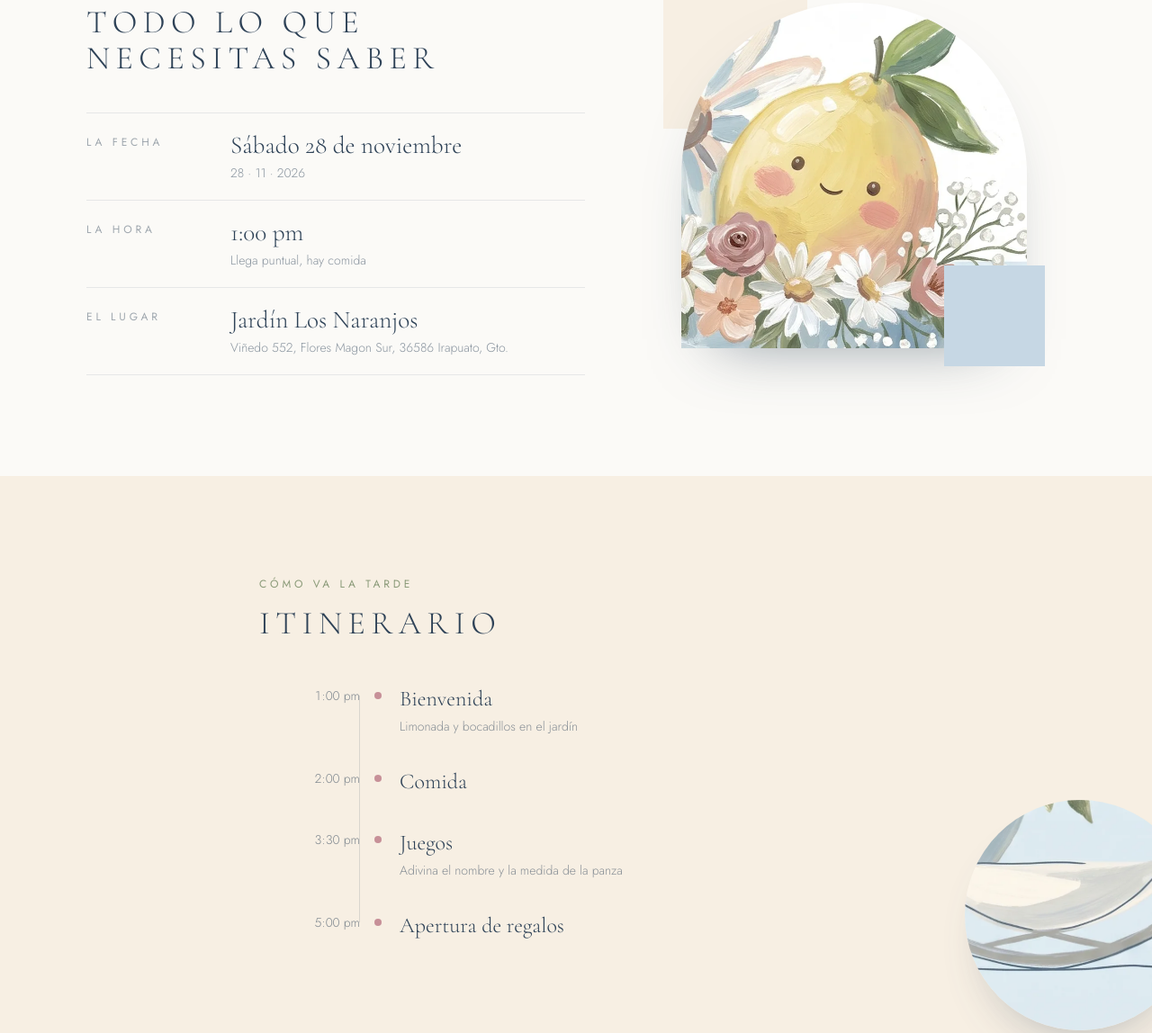
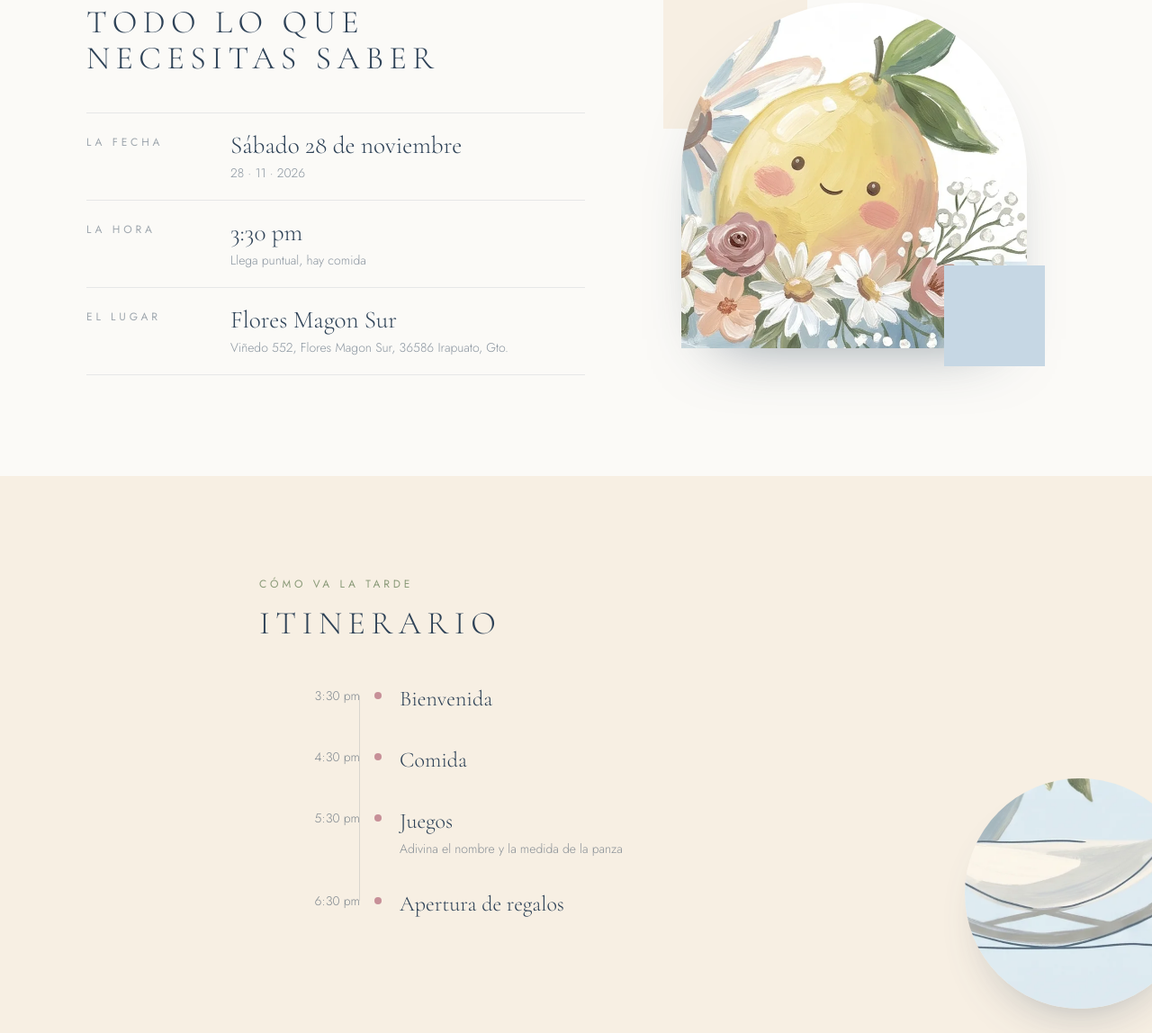
Before and after one commit to EliotCruz/baby, an Astro site: page / in a window 1280 px wide. Shown: the part 1171-2319 px from the top of the page at 90% size. Built offline with nearby package versions, Linux system fonts and the light colour scheme; Astro itself is replaced by a stand-in of ours.

Commit message:
Actualizacion

```diff
--- a/src/data/evento.json
+++ b/src/data/evento.json
@@ -9,8 +9,8 @@
   "finISO": "2026-11-28T18:00:00-06:00",
   "fechaTexto": "Sábado 28 de noviembre",
   "fechaCorta": "28 · 11 · 2026",
-  "hora": "1:00 pm",
-  "lugar": "Jardín Los Naranjos",
+  "hora": "3:30 pm",
+  "lugar": "Flores Magon Sur",
   "direccion": "Viñedo 552, Flores Magon Sur, 36586 Irapuato, Gto.",
   "mapsUrl": "https://maps.app.goo.gl/68mE6VGB49hAP1H79",
   "wazeUrl": "https://ul.waze.com/ul?ll=20.66318510%2C-101.34260506&navigate=yes&zoom=17&utm_campaign=default&utm_source=waze_website&utm_medium=lm_share_location",
@@ -30,22 +30,22 @@
   ],
   "actividades": [
     {
-      "hora": "1:00 pm",
+      "hora": "3:30 pm",
       "titulo": "Bienvenida",
-      "detalle": "Limonada y bocadillos en el jardín"
+      "detalle": ""
     },
     {
-      "hora": "2:00 pm",
+      "hora": "4:30 pm",
       "titulo": "Comida",
       "detalle": ""
     },
     {
-      "hora": "3:30 pm",
+      "hora": "5:30 pm",
       "titulo": "Juegos",
       "detalle": "Adivina el nombre y la medida de la panza"
     },
     {
-      "hora": "5:00 pm",
+      "hora": "6:30 pm",
       "titulo": "Apertura de regalos",
       "detalle": ""
     }
--- a/src/pages/index.astro
+++ b/src/pages/index.astro
@@ -1,13 +1,13 @@
 ---
-import Base from '../layouts/Base.astro';
-import Hero from '../components/Hero.astro';
-import CuentaRegresiva from '../components/CuentaRegresiva.astro';
-import Detalles from '../components/Detalles.astro';
-import Itinerario from '../components/Itinerario.astro';
-import DressCode from '../components/DressCode.astro';
-import Regalos from '../components/Regalos.astro';
-import ComoLlegar from '../components/ComoLlegar.astro';
-import Cierre from '../components/Cierre.astro';
+import Base from "../layouts/Base.astro";
+import Hero from "../components/Hero.astro";
+import CuentaRegresiva from "../components/CuentaRegresiva.astro";
+import Detalles from "../components/Detalles.astro";
+import Itinerario from "../components/Itinerario.astro";
+import DressCode from "../components/DressCode.astro";
+import Regalos from "../components/Regalos.astro";
+import ComoLlegar from "../components/ComoLlegar.astro";
+import Cierre from "../components/Cierre.astro";
 ---
 
 <Base>
@@ -17,12 +17,11 @@ import Cierre from '../components/Cierre.astro';
     <Detalles />
     <Itinerario />
     <DressCode />
-    <Regalos />
     <ComoLlegar />
     <Cierre />
   </main>
 
   <script>
-    import '../scripts/main';
+    import "../scripts/main";
   </script>
 </Base>
--- a/src/scripts/main.ts
+++ b/src/scripts/main.ts
@@ -31,7 +31,7 @@ function animarEntrada() {
   gsap.set('[data-hero-title-item]', { opacity: 0, y: -16 });
   gsap.set('[data-hero-scroll]', { opacity: 0, y: 10 });
 
-  // 2. Tarjeta informativa: inicialmente invisible y en el fondo, esperando estrictamente el segundo 7
+  // 2. Tarjeta informativa: inicialmente invisible y en el fondo, esperando los 4 segundos
   gsap.set('[data-hero-info-card]', {
     opacity: 0,
     y: 35,
@@ -84,10 +84,10 @@ function configurarAparicionTarjeta() {
   const video = document.querySelector<HTMLVideoElement>('[data-hero-video]');
   let timerRespaldo: ReturnType<typeof setTimeout> | null = null;
 
-  // Disparar cuando el video alcance el segundo 7.0 (aterrizaje exacto del limón en la carriola)
+  // Disparar cuando el video alcance el segundo 4.0
   if (video) {
     const alActualizarTiempo = () => {
-      if (video.currentTime >= 7.0) {
+      if (video.currentTime >= 4.0) {
         mostrarTarjetaInfo();
         video.removeEventListener('timeupdate', alActualizarTiempo);
         if (timerRespaldo) clearTimeout(timerRespaldo);
@@ -96,7 +96,7 @@ function configurarAparicionTarjeta() {
     video.addEventListener('timeupdate', alActualizarTiempo);
 
     const alReproducir = () => {
-      const tiempoFaltante = Math.max(0, (7.0 - video.currentTime) * 1000);
+      const tiempoFaltante = Math.max(0, (4.0 - video.currentTime) * 1000);
       if (timerRespaldo) clearTimeout(timerRespaldo);
       timerRespaldo = setTimeout(() => {
         mostrarTarjetaInfo();
@@ -111,8 +111,8 @@ function configurarAparicionTarjeta() {
     }
   }
 
-  // Respaldo de seguridad absoluto por si el navegador bloquea autoplay o no hay video
-  timerRespaldo = setTimeout(mostrarTarjetaInfo, 7500);
+  // Respaldo de seguridad por si el navegador bloquea autoplay o no hay video
+  timerRespaldo = setTimeout(mostrarTarjetaInfo, 4500);
 }
 
 /* -------------------------------------------------------------- parallax */
```
